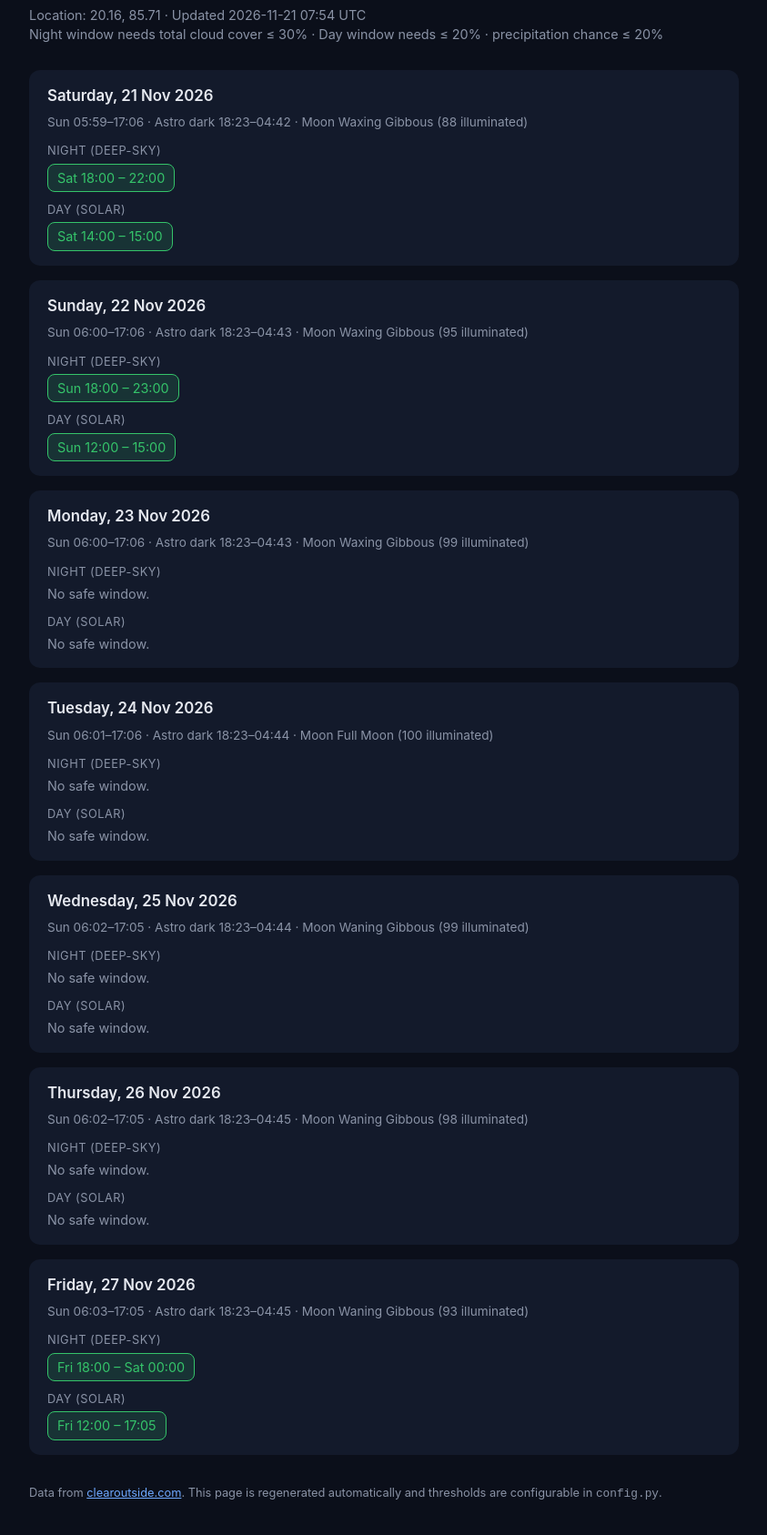
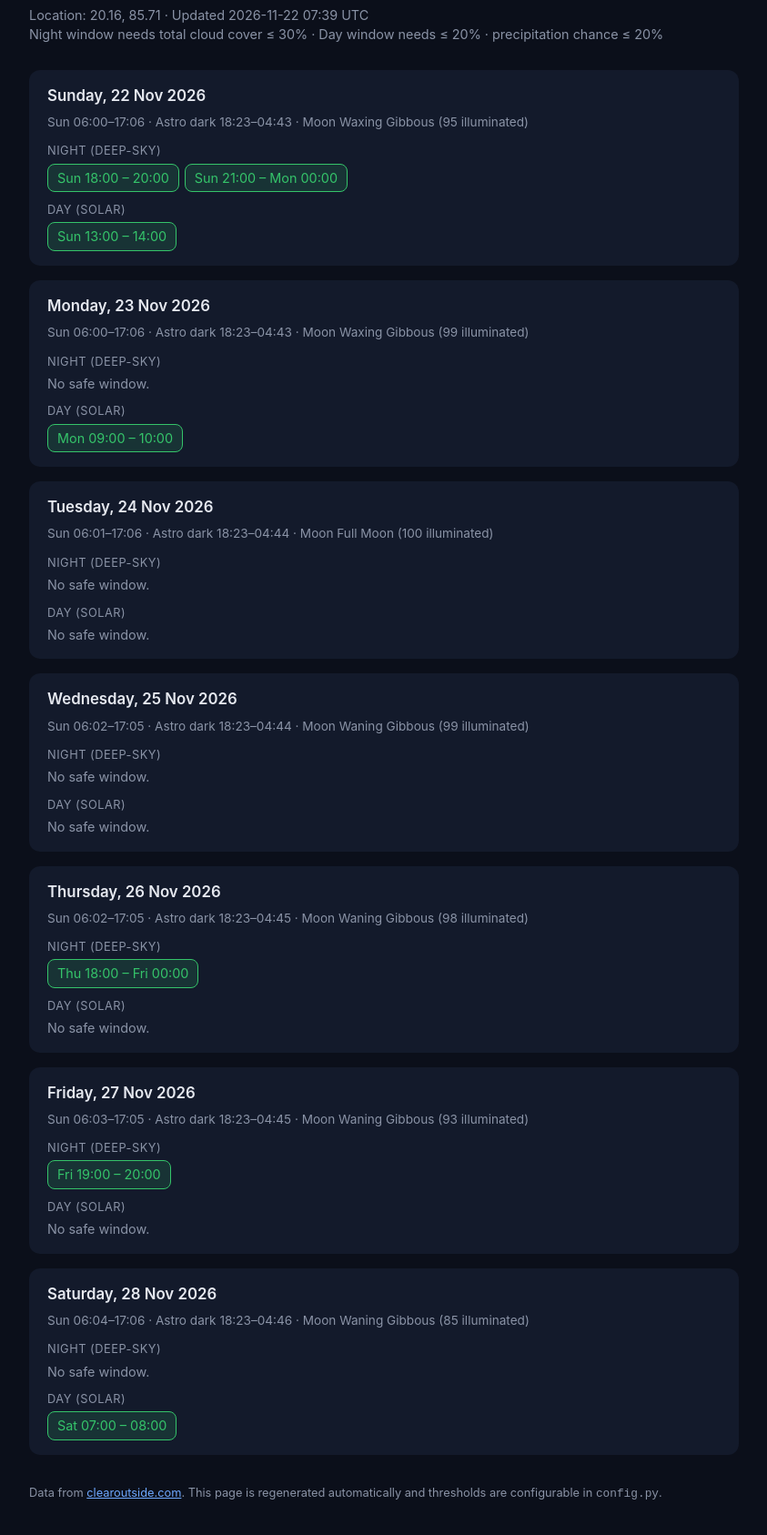
Before and after one commit to tron-sodashi/astro-window-checker, a plain HTML site: page docs/index.html in a window 1280 px wide. Shown: the part 71-1758 px from the top of the page at 91% size, without its empty margins (218-1061 px from the left). Drawn offline with Linux system fonts and the light colour scheme.

Commit message:
Update astronomy forecast

```diff
--- a/docs/index.html
+++ b/docs/index.html
@@ -53,25 +53,9 @@
 <body>
   <h1>Astronomy window forecast</h1>
   <div class="subtitle">
-    Location: 20.16, 85.71 &middot; Updated 2026-11-21 07:54 UTC<br>
+    Location: 20.16, 85.71 &middot; Updated 2026-11-22 07:39 UTC<br>
     Night window needs total cloud cover ≤ 30% &middot;
     Day window needs ≤ 20% &middot; precipitation chance ≤ 20%
-  </div>
-
-  <div class="day-card">
-    <div class="day-title">Saturday, 21 Nov 2026</div>
-    <div class="day-meta">
-      Sun 05:59–17:06 &middot; Astro dark 18:23–04:42 &middot;
-      Moon Waxing Gibbous (88 illuminated)
-    </div>
-    <div class="session">
-      <div class="session-label">Night (deep-sky)</div>
-      <span class="window">Sat 18:00 – 22:00</span>
-    </div>
-    <div class="session">
-      <div class="session-label">Day (solar)</div>
-      <span class="window">Sat 14:00 – 15:00</span>
-    </div>
   </div>
 
   <div class="day-card">
@@ -82,11 +66,11 @@
     </div>
     <div class="session">
       <div class="session-label">Night (deep-sky)</div>
-      <span class="window">Sun 18:00 – 23:00</span>
+      <span class="window">Sun 18:00 – 20:00</span><span class="window">Sun 21:00 – Mon 00:00</span>
     </div>
     <div class="session">
       <div class="session-label">Day (solar)</div>
-      <span class="window">Sun 12:00 – 15:00</span>
+      <span class="window">Sun 13:00 – 14:00</span>
     </div>
   </div>
 
@@ -102,7 +86,7 @@
     </div>
     <div class="session">
       <div class="session-label">Day (solar)</div>
-      <div class="none">No safe window.</div>
+      <span class="window">Mon 09:00 – 10:00</span>
     </div>
   </div>
 
@@ -146,7 +130,7 @@
     </div>
     <div class="session">
       <div class="session-label">Night (deep-sky)</div>
-      <div class="none">No safe window.</div>
+      <span class="window">Thu 18:00 – Fri 00:00</span>
     </div>
     <div class="session">
       <div class="session-label">Day (solar)</div>
@@ -162,11 +146,27 @@
     </div>
     <div class="session">
       <div class="session-label">Night (deep-sky)</div>
-      <span class="window">Fri 18:00 – Sat 00:00</span>
+      <span class="window">Fri 19:00 – 20:00</span>
     </div>
     <div class="session">
       <div class="session-label">Day (solar)</div>
-      <span class="window">Fri 12:00 – 17:05</span>
+      <div class="none">No safe window.</div>
+    </div>
+  </div>
+
+  <div class="day-card">
+    <div class="day-title">Saturday, 28 Nov 2026</div>
+    <div class="day-meta">
+      Sun 06:04–17:06 &middot; Astro dark 18:23–04:46 &middot;
+      Moon Waning Gibbous (85 illuminated)
+    </div>
+    <div class="session">
+      <div class="session-label">Night (deep-sky)</div>
+      <div class="none">No safe window.</div>
+    </div>
+    <div class="session">
+      <div class="session-label">Day (solar)</div>
+      <span class="window">Sat 07:00 – 08:00</span>
     </div>
   </div>
 
```
